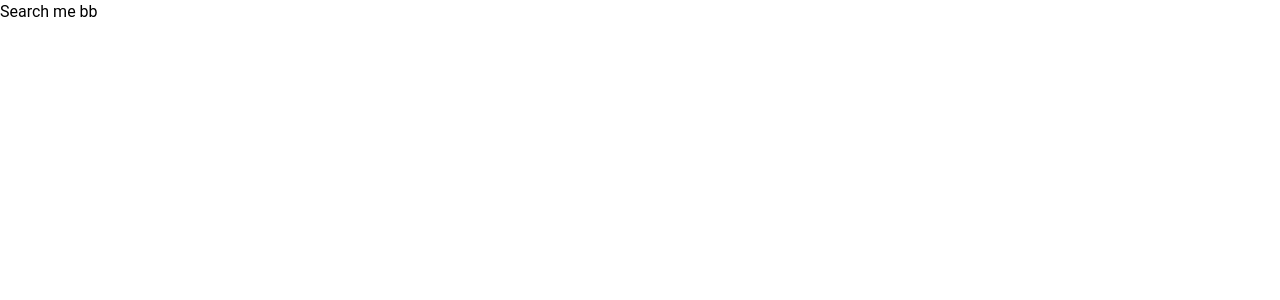
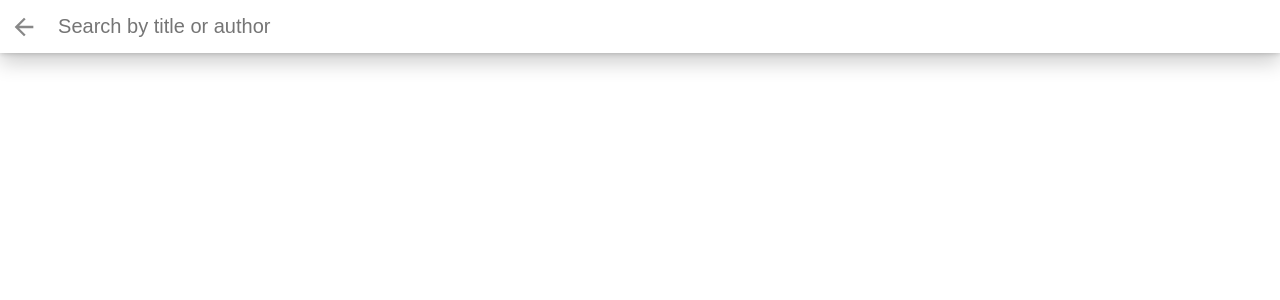
Before and after one commit to Foxifly/My-Reads-Project, a React (Create React App) app in the folder my-reads/: page /search in a window 1280 px wide. Shown: the top 300 px of the page. Built offline with nearby package versions, Linux system fonts and the light colour scheme; no server answers.

Commit message:
Created Search component (Formerly SearchBar)

```diff
--- a/my-reads/src/App.js
+++ b/my-reads/src/App.js
@@ -5,18 +5,11 @@
 import BookShelf from './components/BookShelf';
 import { Route } from "react-router-dom";
 import { Link } from 'react-router-dom';
-import SearchBar from './components/SearchBar';
+import Search from './components/Search';
 
 class BooksApp extends React.Component {
   state = {
-    /**
-     * TODO: Instead of using this state variable to keep track of which page
-     * we're on, use the URL in the browser's address bar. This will ensure that
-     * users can use the browser's back and forward buttons to navigate between
-     * pages, as well as provide a good URL they can bookmark and share.
-     */
-     allBooks: [],
-    showSearchPage: false
+     allBooks: []
   }
 componentDidMount()  {
   BooksAPI.getAll().then((books)=> {
@@ -46,11 +39,11 @@
 
           <BookShelf bookStatus="Read" booksList={this.state.allBooks.filter(book => {
            return book.shelf === "read"})}/>
+
            <div className="open-search">
              <Link to="/search">Add a book</Link>
              </div>
            </div>
-
 
         )
         }}
@@ -61,7 +54,7 @@
         render={()=> {
           return(
             <div className="app">
-            <SearchBar/>
+            <Search/>
             </div>
           )
         }}
--- /dev/null
+++ b/my-reads/src/components/Search.js
@@ -0,0 +1,27 @@
+import React, { Component } from "react";
+import { Link } from 'react-router-dom';
+
+class Search extends Component {
+  render() {
+    return(
+      <div className="search-books">
+        <div className="search-books-bar">
+          <Link className="close-search" to="/">Close</Link>
+          <div className="search-books-input-wrapper">
+            {/*
+              NOTES: The search from BooksAPI is limited to a particular set of search terms.
+              You can find these search terms here:
+              https://github.com/udacity/reactnd-project-myreads-starter/blob/master/SEARCH_TERMS.md
+              However, remember that the BooksAPI.search method DOES search by title or author. So, don't worry if
+              you don't find a specific author or title. Every search is limited by search terms.
+            */}
+            </div>
+            <input type="text" placeholder="Search by title or author"/>
+
+          </div>
+        </div>
+    )
+  }
+}
+
+export default Search;
--- a/my-reads/src/components/SearchBar.js
+++ /dev/null
@@ -1,12 +0,0 @@
-import React, { Component } from "react";
-import { Link } from 'react-router-dom';
-
-class SearchBar extends Component {
-  render() {
-    return(
-      <div>Search me bb</div>
-    )
-  }
-}
-
-export default SearchBar;
```
